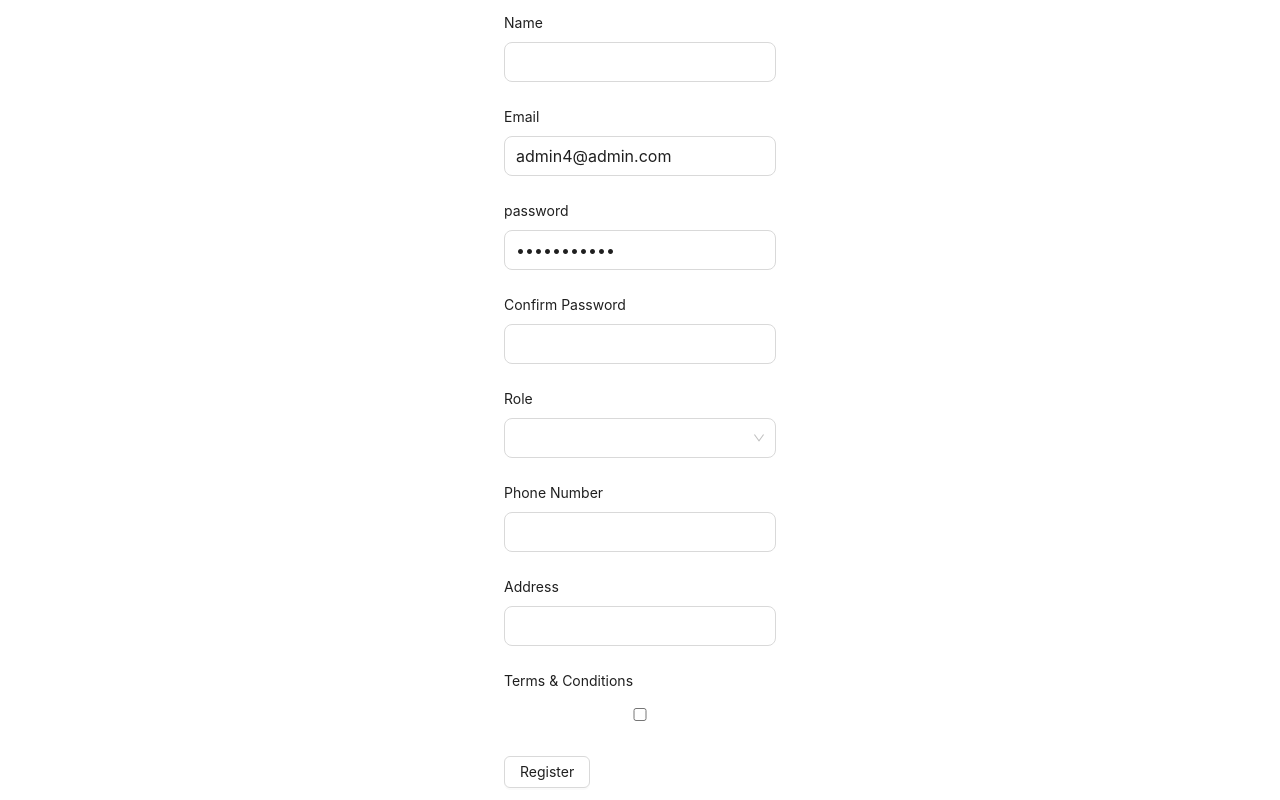
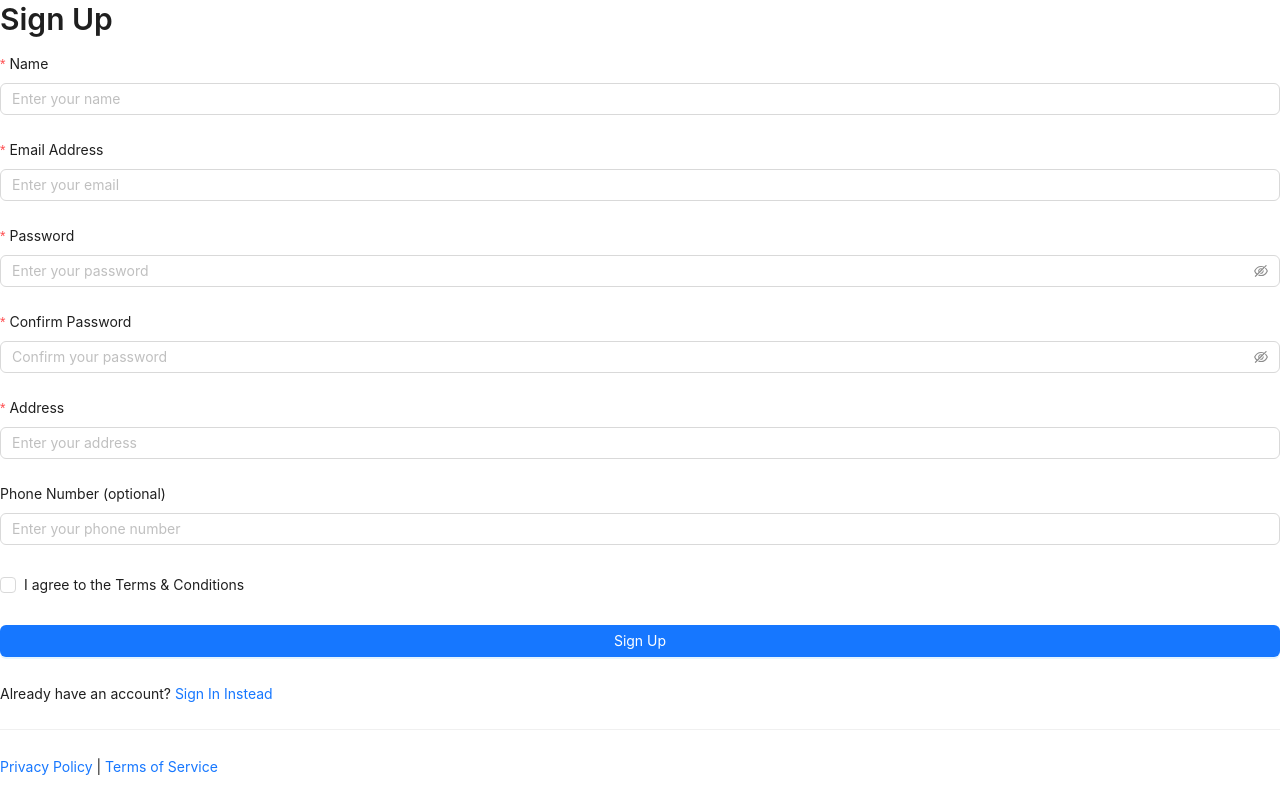
Before and after one commit to fai-sas/car-rental-reservation-client, a React (Vite) app: page /register in a window 1280 px wide. Built offline with nearby package versions, Linux system fonts and the light colour scheme.

Commit message:
registration page updated

```diff
--- a/src/components/Header.tsx
+++ b/src/components/Header.tsx
@@ -57,12 +57,16 @@ const Header = () => {
 
           {/* Login/Sign Up Buttons */}
           <div className='flex flex-col mt-4 space-y-4 md:flex-row md:space-y-0 md:space-x-4 md:mt-0'>
-            <button className='px-4 py-2 text-white bg-gray-700 rounded hover:bg-gray-600'>
-              Login
-            </button>
-            <button className='px-4 py-2 text-white bg-blue-600 rounded hover:bg-blue-500'>
-              Sign Up
-            </button>
+            <NavLink to='login'>
+              <button className='px-4 py-2 text-white bg-gray-700 rounded hover:bg-gray-600'>
+                Login
+              </button>
+            </NavLink>
+            <NavLink to='/register'>
+              <button className='px-4 py-2 text-white bg-blue-600 rounded hover:bg-blue-500'>
+                Register
+              </button>
+            </NavLink>
           </div>
         </nav>
       </div>
--- a/src/pages/Register.tsx
+++ b/src/pages/Register.tsx
@@ -1,72 +1,182 @@
 /* eslint-disable @typescript-eslint/no-unused-vars */
-import { Button, Row } from 'antd'
-import { FieldValues } from 'react-hook-form'
-import { useNavigate } from 'react-router-dom'
+import {
+  Button,
+  Row,
+  Col,
+  Form,
+  Input,
+  Checkbox,
+  Typography,
+  Divider,
+} from 'antd'
+import { Link, useNavigate } from 'react-router-dom'
+import { useRegisterMutation } from '../redux/features/auth/authApi'
 import toast from 'react-hot-toast'
-import FormController from '../components/Form/FormController'
-import FormInput from '../components/Form/FormInput'
-import { useRegisterMutation } from '../redux/features/auth/authApi'
-import FormSelect from '../components/Form/FormSelect'
-import { roleOptions } from '../utils/selectOptions'
 
-const Register = () => {
+const { Title, Text } = Typography
+
+const Register: React.FC = () => {
   const navigate = useNavigate()
-
-  const defaultValues = {
-    email: 'admin4@admin.com',
-    password: 'password123',
-  }
-
   const [register, { isLoading }] = useRegisterMutation()
 
-  const onSubmit = async (data: FieldValues) => {
-    console.log(data)
-
+  const onFinish = async (values: any) => {
     try {
       const userInfo = {
-        name: data.name,
-        email: data.email,
-        password: data.password,
-        confirmPassword: data.confirmPassword,
-        role: data.role,
-        phone: data.phone,
-        address: data.address,
-        termsAccepted: data.termsAccepted,
+        name: values.name,
+        address: values.address,
+        email: values.email,
+        password: values.password,
+        confirmPassword: values.confirmPassword,
+        phone: values.phone,
+        termsAccepted: values.termsAccepted,
+        role: values.role,
       }
 
-      register(userInfo)
-      toast.success('Successfully Registered')
-      navigate(`/`)
+      // Assuming the `register` function returns a promise with a result
+      const response = await register(userInfo).unwrap()
+
+      // Check if the response indicates success
+      if (response.success) {
+        toast.success('Successfully Registered')
+        navigate('/login')
+      } else {
+        // response.errorMessages.forEach(
+        //   (error: { path: string; message: string }) => {
+        //     toast.error(error.message)
+        //   }
+        // )
+        toast.error(
+          response?.data?.message || 'Registration failed. Please try again.'
+        )
+      }
     } catch (err) {
-      toast.error('Something went wrong')
+      toast.error(err?.data?.message || 'Something Went Wrong')
     }
   }
 
   return (
-    <Row justify='center' align='middle' style={{ height: '100vh' }}>
-      <FormController onSubmit={onSubmit} defaultValues={defaultValues}>
-        <FormInput type='name' name='name' label='Name' />
-        <FormInput type='email' name='email' label='Email' />
-        <FormInput type='password' name='password' label='password' />
-        <FormInput
-          type='Password'
-          name='confirmPassword'
-          label='Confirm Password'
-        />
-        <FormSelect options={roleOptions} name='role' label='Role' />
-        <FormInput type='phone' name='phone' label='Phone Number' />
-        <FormInput type='address' name='address' label='Address' />
-        <FormInput
-          type='checkbox'
-          name='termsAccepted'
-          label='Terms & Conditions'
-        />
+    <div className='flex items-center justify-center min-h-screen bg-gray-100'>
+      <div className='w-full max-w-md p-8 bg-white rounded-lg shadow-md'>
+        <Title level={2} className='mb-6 text-center'>
+          Sign Up
+        </Title>
+        <Form
+          onFinish={onFinish}
+          initialValues={{ remember: true }}
+          layout='vertical'
+          className='space-y-4'
+        >
+          <Form.Item
+            name='name'
+            label='Name'
+            rules={[{ required: true, message: 'Please input your name!' }]}
+          >
+            <Input placeholder='Enter your name' />
+          </Form.Item>
 
-        <Button htmlType='submit' disabled={isLoading}>
-          Register
-        </Button>
-      </FormController>
-    </Row>
+          <Form.Item
+            name='email'
+            label='Email Address'
+            rules={[
+              { required: true, message: 'Please input your email!' },
+              { type: 'email', message: 'The input is not valid E-mail!' },
+            ]}
+          >
+            <Input placeholder='Enter your email' />
+          </Form.Item>
+
+          <Form.Item
+            name='password'
+            label='Password'
+            rules={[{ required: true, message: 'Please input your password!' }]}
+          >
+            <Input.Password placeholder='Enter your password' />
+          </Form.Item>
+
+          <Form.Item
+            name='confirmPassword'
+            label='Confirm Password'
+            rules={[
+              { required: true, message: 'Please confirm your password!' },
+              ({ getFieldValue }) => ({
+                validator(_, value) {
+                  if (!value || getFieldValue('password') === value) {
+                    return Promise.resolve()
+                  }
+                  return Promise.reject(
+                    new Error(
+                      'The two passwords that you entered do not match!'
+                    )
+                  )
+                },
+              }),
+            ]}
+          >
+            <Input.Password placeholder='Confirm your password' />
+          </Form.Item>
+
+          <Form.Item
+            name='address'
+            label='Address'
+            rules={[{ required: true, message: 'Please input your address!' }]}
+          >
+            <Input placeholder='Enter your address' />
+          </Form.Item>
+
+          <Form.Item name='phone' label='Phone Number (optional)'>
+            <Input placeholder='Enter your phone number' />
+          </Form.Item>
+
+          <Form.Item
+            name='termsAccepted'
+            valuePropName='checked'
+            rules={[
+              {
+                required: true,
+                message: 'You must accept the terms and conditions!',
+              },
+            ]}
+          >
+            <Checkbox>
+              I agree to the{' '}
+              <a href='/terms' target='_blank' rel='noopener noreferrer'>
+                Terms & Conditions
+              </a>
+            </Checkbox>
+          </Form.Item>
+
+          <Form.Item>
+            <Button type='primary' htmlType='submit' block loading={isLoading}>
+              Sign Up
+            </Button>
+          </Form.Item>
+        </Form>
+
+        <div className='mt-4 text-center'>
+          <Text>
+            Already have an account?{' '}
+            <Link to='/login' className='text-blue-500'>
+              Sign In Instead
+            </Link>
+          </Text>
+        </div>
+
+        <Divider />
+
+        <div className='text-center'>
+          <Text>
+            <Link to='/privacy-policy' className='text-blue-500'>
+              Privacy Policy
+            </Link>{' '}
+            |
+            <Link to='/terms' className='text-blue-500'>
+              {' '}
+              Terms of Service
+            </Link>
+          </Text>
+        </div>
+      </div>
+    </div>
   )
 }
 
```
